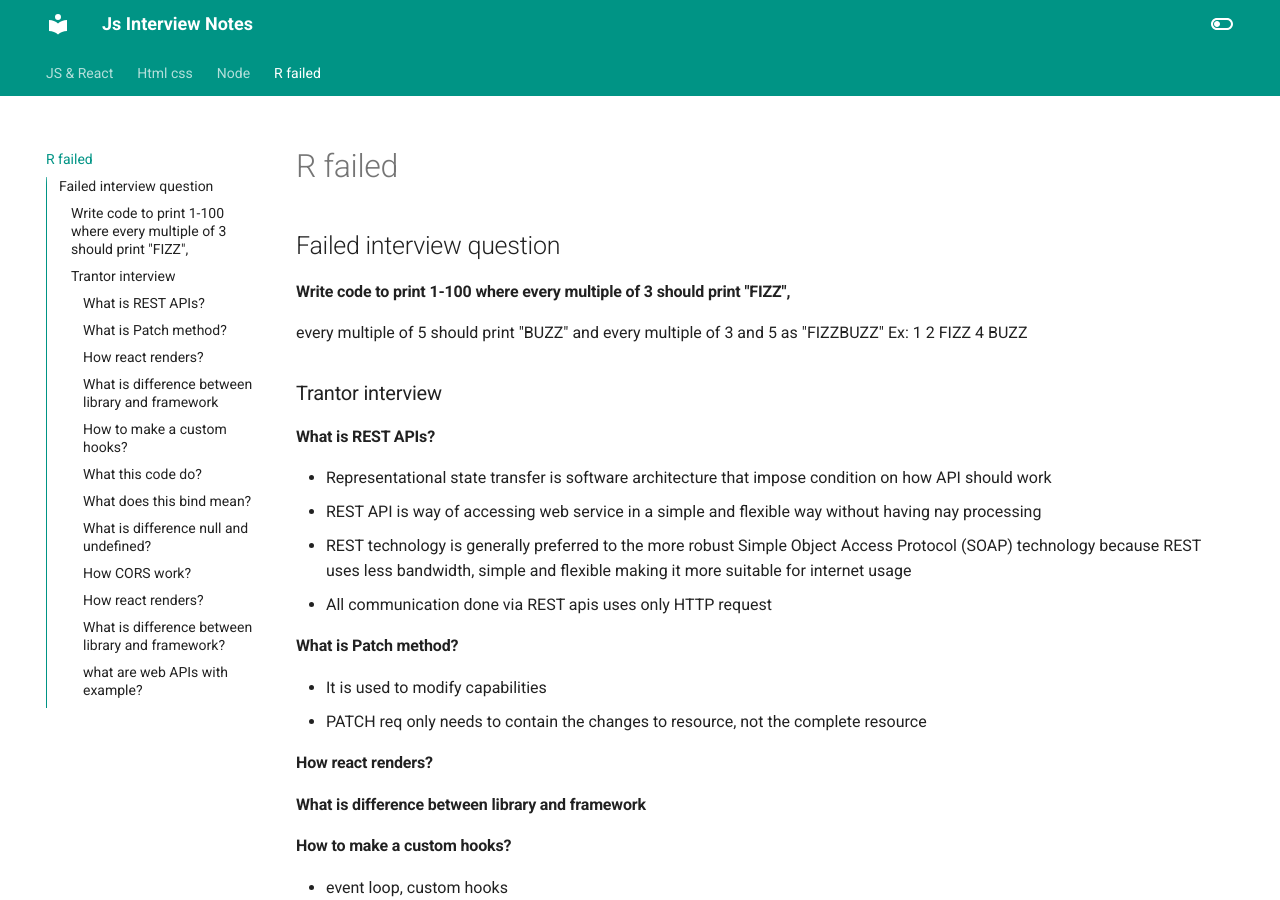
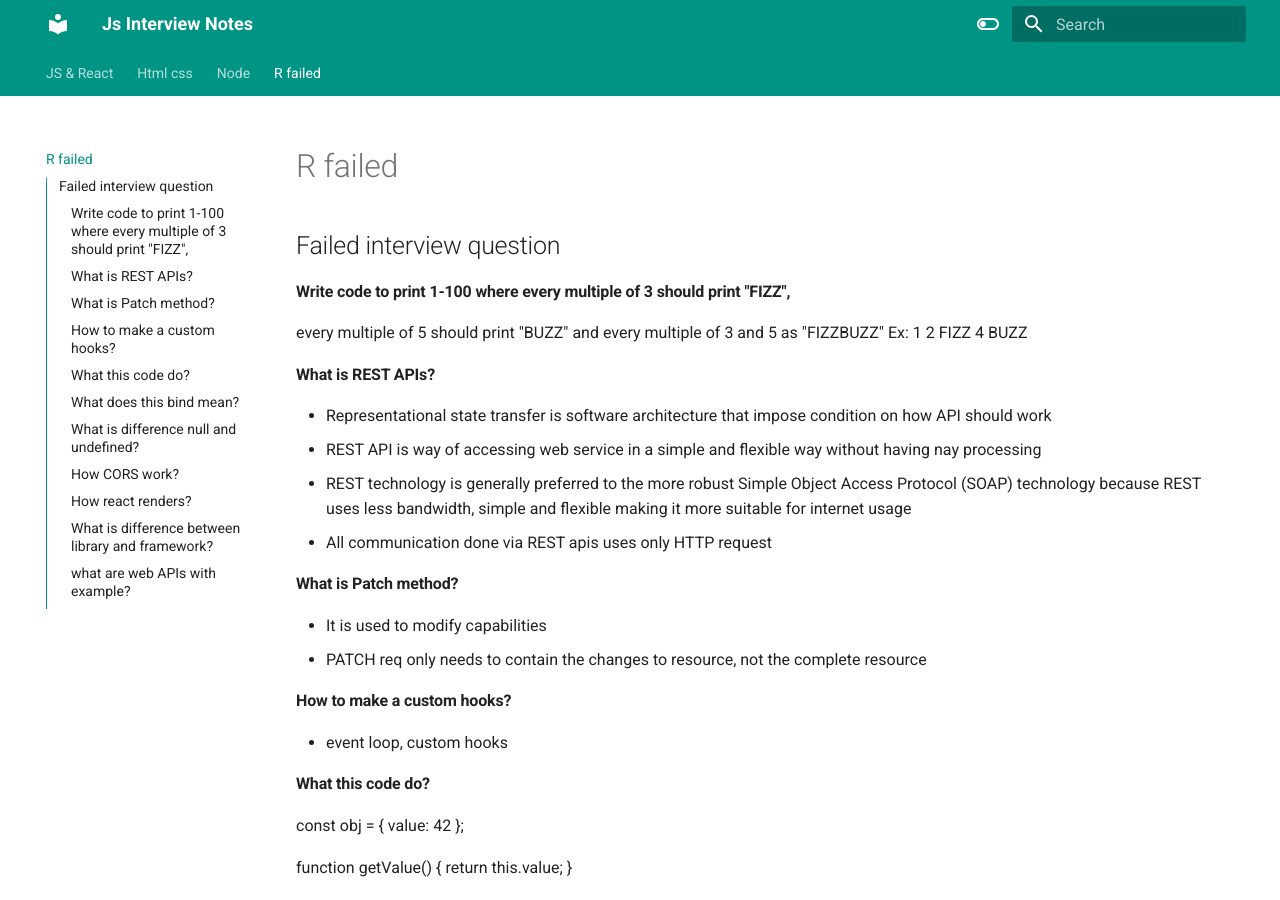
Before and after one commit to jkhabra/mkdocs-interview-notes, an MkDocs documentation site: the page built from docs/r-failed.md, in a window 1280 px wide and 900 px high. Built offline with MkDocs 1.6.1 and Material for MkDocs 9.7.7, drawn with Linux system fonts in a browser that asks for light colours.

```diff
--- a/docs/r-failed.md
+++ b/docs/r-failed.md
@@ -2,8 +2,6 @@
 #### Write code to print 1-100 where every multiple of 3 should print "FIZZ",
   every multiple of 5 should print "BUZZ" and every multiple of 3 and 5 as "FIZZBUZZ"
   Ex: 1 2 FIZZ 4 BUZZ
-
-### Trantor interview
 #### What is REST APIs?
 - Representational state transfer is software architecture that impose condition on how API should work
 - REST API is way of accessing web service in a simple and flexible way without having nay processing
@@ -13,11 +11,8 @@
 #### What is Patch method?
 - It is used to modify capabilities
 - PATCH req only needs to contain the changes to resource, not the complete resource
-#### How react renders?
-#### What is difference between library and framework
 #### How to make a custom hooks?
   - event loop, custom hooks
-
 #### What this code do?
 const obj = { value: 42 };
 
@@ -51,6 +46,4 @@ const result = getValue.call(obj);
 - A `framework` can reduce complexity for developer
 - A `framework` can abstract away logic, behavior and even architectural patterns
 - A `library` can help with complexity, but typically focuses on code reuse
-
-
 #### what are web APIs with example?
--- a/mkdocs.yml
+++ b/mkdocs.yml
@@ -27,6 +27,8 @@ theme:
       accent: lime
 
 plugins:
+  - search
+  - localsearch
   - social
 
 extra:
```
